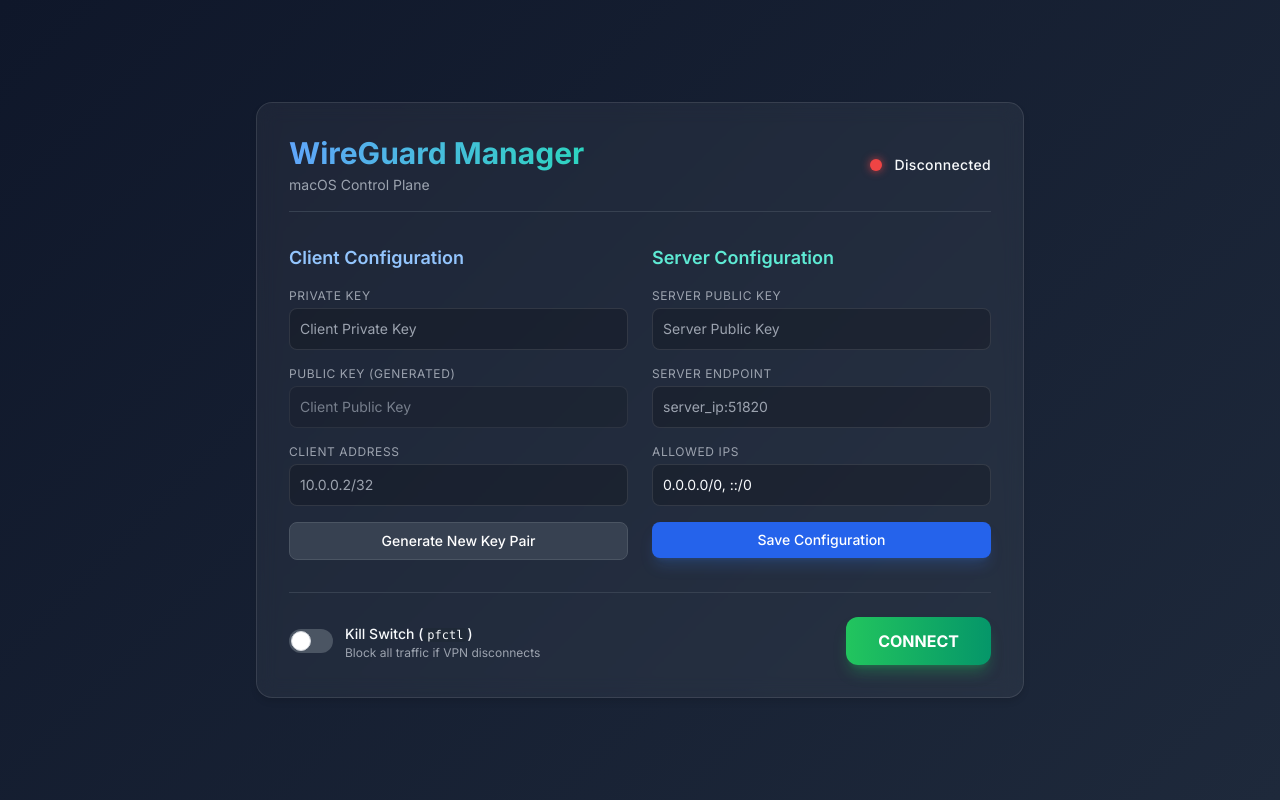
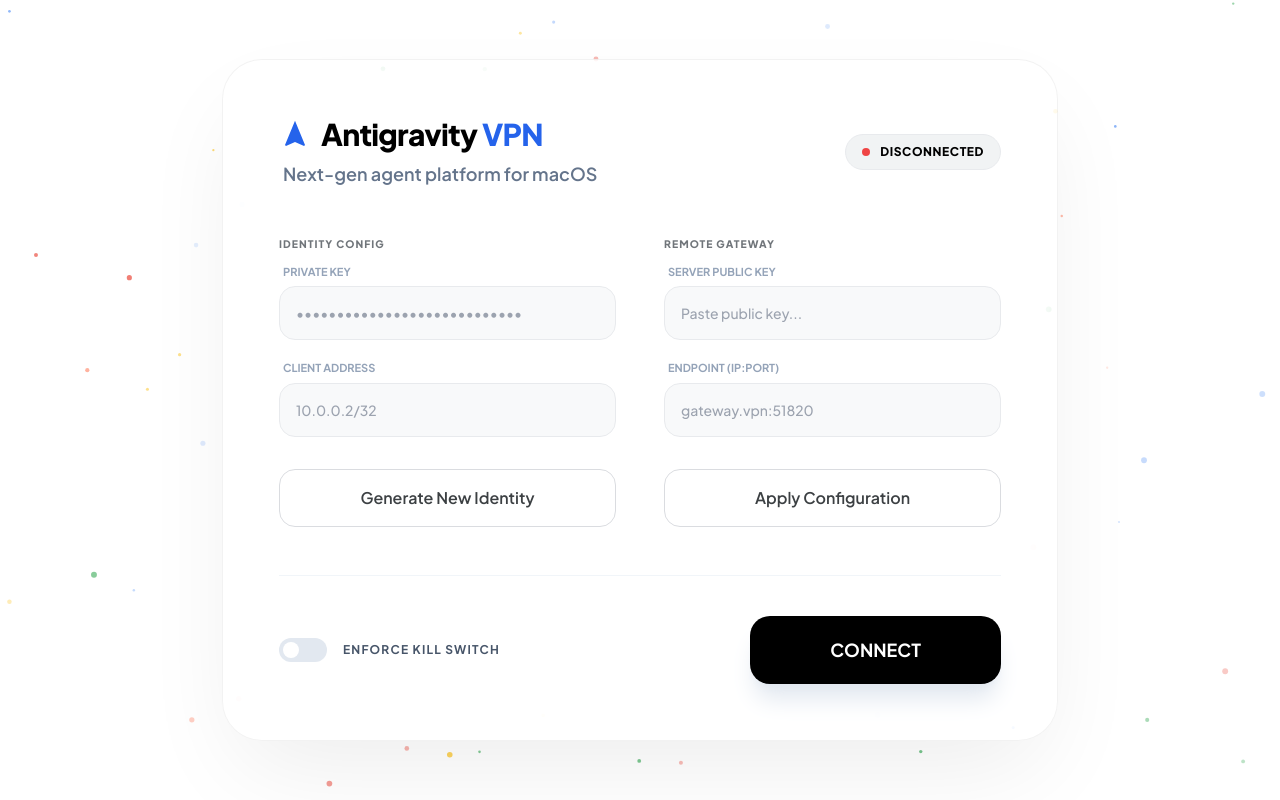
Before and after one commit to aryanRN2/personal-use-vpn, a Flask app: page / in a window 1280 px wide. Run offline with Flask 3, Linux system fonts and the light colour scheme; some libraries are stand-ins or nearby versions.

Commit message:
added new ui

```diff
--- a/templates/index.html
+++ b/templates/index.html
@@ -3,129 +3,283 @@
 <head>
     <meta charset="UTF-8">
     <meta name="viewport" content="width=device-width, initial-scale=1.0">
-    <title>macOS WireGuard Client</title>
+    <title>VPN by Aryan | macOS Control Plane</title>
     <script src="https://cdn.tailwindcss.com"></script>
     <style>
-        @import url('https://fonts.googleapis.com/css2?family=Inter:wght@300;400;500;600;700&display=swap');
+        @import url('https://fonts.googleapis.com/css2?family=Plus+Jakarta+Sans:wght@300;400;500;600;700;800&display=swap');
+
+        :root {
+            --accent-primary: #1a1a1a;
+            --accent-blue: #4285f4;
+            --bg-main: #ffffff;
+            --text-main: #000000;
+            --text-secondary: #5f6368;
+        }
+
         body {
-            font-family: 'Inter', sans-serif;
-            background: linear-gradient(135deg, #0f172a, #1e293b);
-            color: #f8fafc;
+            font-family: 'Plus Jakarta Sans', sans-serif;
+            background-color: var(--bg-main);
+            color: var(--text-main);
             min-height: 100vh;
+            overflow-x: hidden;
+            margin: 0;
+            display: flex;
+            align-items: center;
+            justify-content: center;
         }
-        .glass {
-            background: rgba(255, 255, 255, 0.05);
-            backdrop-filter: blur(10px);
-            border: 1px solid rgba(255, 255, 255, 0.1);
-            box-shadow: 0 4px 6px rgba(0, 0, 0, 0.1);
+
+        #particle-canvas {
+            position: fixed;
+            top: 0;
+            left: 0;
+            width: 100%;
+            height: 100%;
+            z-index: 0;
+            pointer-events: none;
         }
-        .input-glass {
-            background: rgba(0, 0, 0, 0.2);
-            border: 1px solid rgba(255, 255, 255, 0.1);
-            color: #f8fafc;
+
+        .main-container {
+            position: relative;
+            z-index: 10;
+            width: 100%;
+            max-width: 900px;
+            padding: 2rem;
+            animation: fadeIn 1s ease-out;
         }
-        .input-glass:focus {
+
+        .glass-card {
+            background: rgba(255, 255, 255, 0.7);
+            backdrop-filter: blur(20px);
+            -webkit-backdrop-filter: blur(20px);
+            border: 1px solid rgba(0, 0, 0, 0.05);
+            box-shadow: 0 40px 100px -20px rgba(0, 0, 0, 0.08);
+        }
+
+        .input-antigravity {
+            background: #f8f9fa;
+            border: 1px solid #e8eaed;
+            color: #202124;
+            font-weight: 500;
+            transition: all 0.2s ease;
+        }
+
+        .input-antigravity:focus {
             outline: none;
-            border-color: #3b82f6;
-            box-shadow: 0 0 0 2px rgba(59, 130, 246, 0.3);
+            border-color: var(--accent-blue);
+            background: #ffffff;
+            box-shadow: 0 0 0 4px rgba(66, 133, 244, 0.1);
+        }
+
+        .btn-black {
+            background: #000000;
+            color: #ffffff;
+            font-weight: 700;
+            transition: all 0.3s cubic-bezier(0.4, 0, 0.2, 1);
+        }
+
+        .btn-black:hover {
+            transform: translateY(-2px);
+            box-shadow: 0 10px 20px rgba(0,0,0,0.15);
+            background: #1a1a1a;
+        }
+
+        .btn-outline {
+            background: #ffffff;
+            border: 1px solid #dadce0;
+            color: #3c4043;
+            font-weight: 600;
+            transition: all 0.2s ease;
+        }
+
+        .btn-outline:hover {
+            background: #f8f9fa;
+            border-color: #bdc1c6;
+        }
+
+        .status-badge {
+            background: #f1f3f4;
+            border: 1px solid #e8eaed;
+            padding: 0.5rem 1rem;
+            border-radius: 99px;
+            font-size: 0.75rem;
+            font-weight: 800;
+            letter-spacing: 0.05em;
+            text-transform: uppercase;
+        }
+
+        @keyframes fadeIn {
+            from { opacity: 0; transform: translateY(20px); }
+            to { opacity: 1; transform: translateY(0); }
+        }
+
+        .section-label {
+            font-size: 0.65rem;
+            font-weight: 800;
+            text-transform: uppercase;
+            letter-spacing: 0.1em;
+            color: #70757a;
+            margin-bottom: 0.75rem;
+            display: block;
         }
     </style>
 </head>
-<body class="flex items-center justify-center p-6">
+<body>
 
-    <div class="glass w-full max-w-3xl rounded-2xl p-8 space-y-8 animate-fade-in">
-        <div class="flex justify-between items-center border-b border-gray-700 pb-4">
-            <div>
-                <h1 class="text-3xl font-bold bg-clip-text text-transparent bg-gradient-to-r from-blue-400 to-teal-400">WireGuard Manager</h1>
-                <p class="text-gray-400 text-sm mt-1">macOS Control Plane</p>
+    <canvas id="particle-canvas"></canvas>
+
+    <div class="main-container">
+        <div class="glass-card rounded-[2.5rem] p-10 md:p-14 space-y-12">
+
+            <!-- Header -->
+            <div class="flex flex-col md:flex-row justify-between items-start md:items-center gap-8">
+                <div class="space-y-2">
+                    <div class="flex items-center gap-2.5">
+                        <svg class="w-8 h-8 text-blue-600" viewBox="0 0 24 24" fill="currentColor">
+                            <path d="M12 2L4.5 20.29L5.21 21L12 18L18.79 21L19.5 20.29L12 2Z" />
+                        </svg>
+                        <h1 class="text-3xl font-extrabold tracking-tight">Antigravity <span class="text-blue-600">VPN</span></h1>
                     </div>
-            <div class="flex items-center gap-3">
-                <div id="status-dot" class="w-3 h-3 rounded-full bg-red-500 shadow-[0_0_8px_rgba(239,68,68,0.8)]"></div>
-                <span id="status-text" class="text-sm font-medium tracking-wide">Disconnected</span>
+                    <p class="text-slate-500 font-semibold text-lg ml-1">Next-gen agent platform for macOS</p>
+                </div>
+
+                <div id="status-container" class="status-badge flex items-center">
+                    <div id="status-dot" class="w-2 h-2 rounded-full bg-red-500 mr-2.5"></div>
+                    <span id="status-text">Disconnected</span>
                 </div>
             </div>
 
-        <div class="grid grid-cols-1 md:grid-cols-2 gap-6">
-            <!-- Client Config -->
-            <div class="space-y-4">
-                <h2 class="text-lg font-semibold text-blue-300">Client Configuration</h2>
-
+            <!-- UI Body -->
+            <div class="grid grid-cols-1 lg:grid-cols-2 gap-12">
+                <!-- Identity Section -->
+                <div class="space-y-8">
                     <div>
-                    <label class="block text-xs text-gray-400 uppercase tracking-wider mb-1">Private Key</label>
-                    <input type="text" id="private_key" class="input-glass w-full rounded-lg p-2.5 text-sm transition-all" placeholder="Client Private Key">
+                        <span class="section-label">Identity Config</span>
+                        <div class="space-y-5">
+                            <div>
+                                <label class="text-[11px] font-bold text-slate-400 ml-1 mb-1.5 block">PRIVATE KEY</label>
+                                <input type="password" id="private_key" class="input-antigravity w-full rounded-2xl p-4 text-sm" placeholder="••••••••••••••••••••••••••••">
                             </div>
-
                             <div>
-                    <label class="block text-xs text-gray-400 uppercase tracking-wider mb-1">Public Key (Generated)</label>
-                    <input type="text" id="public_key" readonly class="input-glass w-full rounded-lg p-2.5 text-sm opacity-70 cursor-not-allowed" placeholder="Client Public Key">
+                                <label class="text-[11px] font-bold text-slate-400 ml-1 mb-1.5 block">CLIENT ADDRESS</label>
+                                <input type="text" id="client_ip" class="input-antigravity w-full rounded-2xl p-4 text-sm" placeholder="10.0.0.2/32">
                             </div>
-
-                <div>
-                    <label class="block text-xs text-gray-400 uppercase tracking-wider mb-1">Client Address</label>
-                    <input type="text" id="client_ip" class="input-glass w-full rounded-lg p-2.5 text-sm transition-all" placeholder="10.0.0.2/32">
                         </div>
-
-                <button onclick="generateKeys()" class="w-full bg-gray-700 hover:bg-gray-600 text-white font-medium py-2 px-4 rounded-lg transition-colors border border-gray-600 text-sm">
-                    Generate New Key Pair
+                    </div>
+                    <button onclick="generateKeys()" class="btn-outline w-full py-4 rounded-2xl flex items-center justify-center gap-2">
+                        Generate New Identity
                     </button>
                 </div>
 
-            <!-- Server Config -->
-            <div class="space-y-4">
-                <h2 class="text-lg font-semibold text-teal-300">Server Configuration</h2>
-
+                <!-- Endpoint Section -->
+                <div class="space-y-8">
                     <div>
-                    <label class="block text-xs text-gray-400 uppercase tracking-wider mb-1">Server Public Key</label>
-                    <input type="text" id="server_pubkey" class="input-glass w-full rounded-lg p-2.5 text-sm transition-all" placeholder="Server Public Key">
+                        <span class="section-label">Remote Gateway</span>
+                        <div class="space-y-5">
+                            <div>
+                                <label class="text-[11px] font-bold text-slate-400 ml-1 mb-1.5 block">SERVER PUBLIC KEY</label>
+                                <input type="text" id="server_pubkey" class="input-antigravity w-full rounded-2xl p-4 text-sm" placeholder="Paste public key...">
                             </div>
-
                             <div>
-                    <label class="block text-xs text-gray-400 uppercase tracking-wider mb-1">Server Endpoint</label>
-                    <input type="text" id="server_endpoint" class="input-glass w-full rounded-lg p-2.5 text-sm transition-all" placeholder="server_ip:51820">
+                                <label class="text-[11px] font-bold text-slate-400 ml-1 mb-1.5 block">ENDPOINT (IP:PORT)</label>
+                                <input type="text" id="server_endpoint" class="input-antigravity w-full rounded-2xl p-4 text-sm" placeholder="gateway.vpn:51820">
                             </div>
-
-                <div>
-                    <label class="block text-xs text-gray-400 uppercase tracking-wider mb-1">Allowed IPs</label>
-                    <input type="text" id="allowed_ips" class="input-glass w-full rounded-lg p-2.5 text-sm transition-all" value="0.0.0.0/0, ::/0">
                         </div>
-
-                <button onclick="saveConfig()" class="w-full bg-blue-600 hover:bg-blue-500 text-white font-medium py-2 px-4 rounded-lg transition-colors shadow-lg shadow-blue-500/20 text-sm">
-                    Save Configuration
+                    </div>
+                    <button onclick="saveConfig()" class="btn-outline w-full py-4 rounded-2xl">
+                        Apply Configuration
                     </button>
                 </div>
             </div>
 
             <!-- Controls -->
-        <div class="border-t border-gray-700 pt-6 mt-6 flex items-center justify-between">
-            <div class="flex items-center gap-3">
+            <div class="pt-10 border-t border-slate-100 flex flex-col md:flex-row items-center justify-between gap-8">
+                <div class="flex items-center gap-4">
                     <label class="relative inline-flex items-center cursor-pointer">
                         <input type="checkbox" id="kill_switch" class="sr-only peer">
-                    <div class="w-11 h-6 bg-gray-600 peer-focus:outline-none rounded-full peer peer-checked:after:translate-x-full peer-checked:after:border-white after:content-[''] after:absolute after:top-[2px] after:left-[2px] after:bg-white after:border-gray-300 after:border after:rounded-full after:h-5 after:w-5 after:transition-all peer-checked:bg-teal-500"></div>
+                        <div class="w-12 h-6 bg-slate-200 peer-focus:outline-none rounded-full peer peer-checked:after:translate-x-6 peer-checked:after:border-white after:content-[''] after:absolute after:top-[4px] after:left-[4px] after:bg-white after:rounded-full after:h-4 after:w-4 after:transition-all peer-checked:bg-blue-600"></div>
                     </label>
-                <div>
-                    <span class="text-sm font-medium">Kill Switch (<code class="text-xs bg-gray-800 px-1 rounded">pfctl</code>)</span>
-                    <p class="text-xs text-gray-400">Block all traffic if VPN disconnects</p>
-                </div>
+                    <span class="text-xs font-bold text-slate-600 uppercase tracking-widest">Enforce Kill Switch</span>
                 </div>
 
-            <button id="connect-btn" onclick="toggleConnection()" class="bg-gradient-to-r from-green-500 to-emerald-600 hover:from-green-400 hover:to-emerald-500 text-white font-bold py-3 px-8 rounded-xl transition-all shadow-lg shadow-green-500/30 transform hover:scale-105 active:scale-95">
+                <button id="connect-btn" onclick="toggleConnection()" class="btn-black w-full md:w-auto px-20 py-5 rounded-[1.25rem] text-lg shadow-xl shadow-slate-200">
                     CONNECT
                 </button>
             </div>
         </div>
+    </div>
 
     <script>
+        // Antigravity Particle System (Colorful Dots on White)
+        const canvas = document.getElementById('particle-canvas');
+        const ctx = canvas.getContext('2d');
+        let particles = [];
+        const colors = ['#4285f4', '#ea4335', '#fbbc05', '#34a853', '#8ab4f8', '#ff8d72'];
+
+        function initCanvas() {
+            canvas.width = window.innerWidth;
+            canvas.height = window.innerHeight;
+            initParticles();
+        }
+
+        class Particle {
+            constructor() {
+                this.reset();
+            }
+            reset() {
+                this.x = Math.random() * canvas.width;
+                this.y = Math.random() * canvas.height;
+                this.size = Math.random() * 2 + 1;
+                this.speedX = (Math.random() - 0.5) * 0.5;
+                this.speedY = (Math.random() - 0.5) * 0.5;
+                this.color = colors[Math.floor(Math.random() * colors.length)];
+                this.opacity = Math.random() * 0.5 + 0.2;
+            }
+            update() {
+                this.x += this.speedX;
+                this.y += this.speedY;
+                if (this.x < 0 || this.x > canvas.width) this.speedX *= -1;
+                if (this.y < 0 || this.y > canvas.height) this.speedY *= -1;
+            }
+            draw() {
+                ctx.globalAlpha = this.opacity;
+                ctx.fillStyle = this.color;
+                ctx.beginPath();
+                ctx.arc(this.x, this.y, this.size, 0, Math.PI * 2);
+                ctx.fill();
+            }
+        }
+
+        function initParticles() {
+            particles = [];
+            const count = Math.floor((canvas.width * canvas.height) / 12000);
+            for (let i = 0; i < count; i++) particles.push(new Particle());
+        }
+
+        function animate() {
+            ctx.clearRect(0, 0, canvas.width, canvas.height);
+            particles.forEach(p => {
+                p.update();
+                p.draw();
+            });
+            requestAnimationFrame(animate);
+        }
+
+        window.addEventListener('resize', initCanvas);
+        initCanvas();
+        animate();
+
+        // VPN Controller
         let isConnected = false;
 
         async function fetchStatus() {
             try {
                 const res = await fetch('/api/status');
                 const data = await res.json();
+                if (isConnected !== data.connected) {
                     isConnected = data.connected;
                     updateUI();
-            } catch (e) {
-                console.error("Failed to fetch status");
                 }
+            } catch (e) {}
         }
 
         function updateUI() {
@@ -134,35 +288,22 @@
             const btn = document.getElementById('connect-btn');
 
             if (isConnected) {
-                dot.classList.replace('bg-red-500', 'bg-green-500');
-                dot.classList.replace('shadow-[0_0_8px_rgba(239,68,68,0.8)]', 'shadow-[0_0_8px_rgba(34,197,94,0.8)]');
-                text.textContent = 'Connected';
-
+                dot.className = 'w-2 h-2 rounded-full bg-green-500 shadow-[0_0_8px_rgba(34,197,94,0.5)]';
+                text.textContent = 'Active';
                 btn.textContent = 'DISCONNECT';
-                btn.className = "bg-gradient-to-r from-red-500 to-rose-600 hover:from-red-400 hover:to-rose-500 text-white font-bold py-3 px-8 rounded-xl transition-all shadow-lg shadow-red-500/30 transform hover:scale-105 active:scale-95";
+                btn.className = "btn-black w-full md:w-auto px-20 py-5 rounded-[1.25rem] text-lg bg-red-600 shadow-xl shadow-red-100";
             } else {
-                dot.classList.replace('bg-green-500', 'bg-red-500');
-                dot.classList.replace('shadow-[0_0_8px_rgba(34,197,94,0.8)]', 'shadow-[0_0_8px_rgba(239,68,68,0.8)]');
+                dot.className = 'w-2 h-2 rounded-full bg-red-500';
                 text.textContent = 'Disconnected';
-
                 btn.textContent = 'CONNECT';
-                btn.className = "bg-gradient-to-r from-green-500 to-emerald-600 hover:from-green-400 hover:to-emerald-500 text-white font-bold py-3 px-8 rounded-xl transition-all shadow-lg shadow-green-500/30 transform hover:scale-105 active:scale-95";
+                btn.className = "btn-black w-full md:w-auto px-20 py-5 rounded-[1.25rem] text-lg shadow-xl shadow-slate-200";
             }
         }
 
         async function generateKeys() {
-            try {
             const res = await fetch('/api/generate-keys', { method: 'POST' });
             const data = await res.json();
-                if (data.private_key) {
-                    document.getElementById('private_key').value = data.private_key;
-                    document.getElementById('public_key').value = data.public_key;
-                } else {
-                    alert("Error generating keys: " + (data.error || "Unknown"));
-                }
-            } catch (e) {
-                alert("Request failed.");
-            }
+            if (data.private_key) document.getElementById('private_key').value = data.private_key;
         }
 
         async function saveConfig() {
@@ -171,24 +312,13 @@
                 client_ip: document.getElementById('client_ip').value,
                 server_pubkey: document.getElementById('server_pubkey').value,
                 server_endpoint: document.getElementById('server_endpoint').value,
-                allowed_ips: document.getElementById('allowed_ips').value
+                allowed_ips: "0.0.0.0/0"
             };
-
-            try {
-                const res = await fetch('/api/save-config', {
+            await fetch('/api/save-config', {
                 method: 'POST',
                 headers: { 'Content-Type': 'application/json' },
                 body: JSON.stringify(payload)
             });
-                const data = await res.json();
-                if (data.status === 'success') {
-                    alert("Configuration saved successfully!");
-                } else {
-                    alert("Failed to save: " + data.message);
-                }
-            } catch (e) {
-                alert("Request failed.");
-            }
         }
 
         async function toggleConnection() {
@@ -197,32 +327,23 @@
             const serverEndpoint = document.getElementById('server_endpoint').value;
 
             btn.disabled = true;
-            btn.classList.add('opacity-50', 'cursor-not-allowed');
+            btn.style.opacity = '0.7';
 
             try {
-                if (isConnected) {
-                    const res = await fetch('/api/disconnect', { method: 'POST' });
-                    const data = await res.json();
-                    if (data.status !== 'success') alert("Error: " + data.message);
-                } else {
-                    const res = await fetch('/api/connect', {
+                const endpoint = isConnected ? '/api/disconnect' : '/api/connect';
+                const body = isConnected ? null : JSON.stringify({ kill_switch: killSwitch, server_endpoint: serverEndpoint });
+                await fetch(endpoint, {
                     method: 'POST',
                     headers: { 'Content-Type': 'application/json' },
-                        body: JSON.stringify({ kill_switch: killSwitch, server_endpoint: serverEndpoint })
+                    body: body
                 });
-                    const data = await res.json();
-                    if (data.status !== 'success') alert("Error: " + data.message);
-                }
-            } catch (e) {
-                alert("Connection request failed.");
-            }
+            } catch (e) {}
 
             btn.disabled = false;
-            btn.classList.remove('opacity-50', 'cursor-not-allowed');
+            btn.style.opacity = '1';
             await fetchStatus();
         }
 
-        // Initial check and polling
         fetchStatus();
         setInterval(fetchStatus, 3000);
     </script>
```
Also changed, not shown: README.md. Lines whose indentation alone changed are shown as unchanged.
